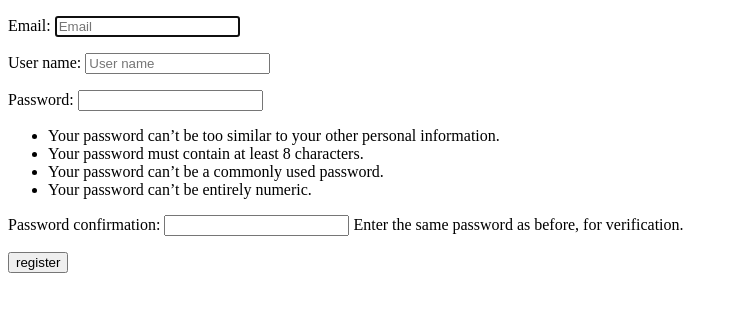
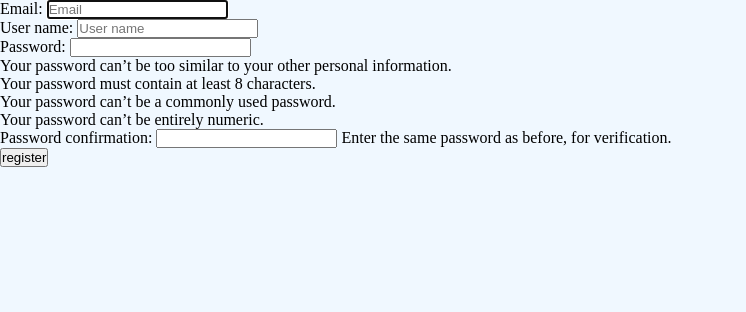
Before and after one commit to ckabah/cv_generator_app, a Django app: page /auth/register in a window 1280 px wide. Shown: the top 312 px of the page, without its empty margins (0-746 px from the left). Run offline with Django 4.2, Linux system fonts and the light colour scheme.

Commit message:
config static and media files

```diff
--- a/cv_generator_app/settings.py
+++ b/cv_generator_app/settings.py
@@ -117,7 +117,10 @@ USE_TZ = True
 # https://docs.djangoproject.com/en/4.1/howto/static-files/
 
 STATIC_URL = 'static/'
-
+STATICFILES_DIRS = [os.path.join(BASE_DIR, 'static/')]
+STATIC_ROOT = os.path.join(BASE_DIR, 'staticfiles')
+MEDIA_URL = '/media/'
+MEDIA_ROOT = os.path.join(BASE_DIR, 'media')
 # Default primary key field type
 # https://docs.djangoproject.com/en/4.1/ref/settings/#default-auto-field
 
--- a/cv_generator_app/urls.py
+++ b/cv_generator_app/urls.py
@@ -15,9 +15,14 @@ Including another URLconf
 """
 from django.contrib import admin
 from django.urls import path, include
+from django.conf.urls.static import static
+from django.conf import settings
 
 urlpatterns = [
     path('admin/', admin.site.urls),
     path('auth/', include('authentication.urls')),
     path('', include('cvgenerator.urls')),
 ]
+if settings.DEBUG:
+    urlpatterns += static(settings.MEDIA_URL , document_root = settings.MEDIA_ROOT)
+    urlpatterns += static(settings.STATIC_URL , document_root = settings.STATIC_ROOT)
--- /dev/null
+++ b/static/base.css
@@ -0,0 +1,10 @@
+*{
+    margin: 0;
+    padding: 0;
+}
+body{
+    background-color:aliceblue
+}
+h1{
+    color: coral;
+}
--- a/templates/base.html
+++ b/templates/base.html
@@ -1,3 +1,4 @@
+{% load static %}
 <!DOCTYPE html>
 <html>
     <head>
@@ -6,7 +7,7 @@
         <title></title>
         <meta name="description" content="">
         <meta name="viewport" content="width=device-width, initial-scale=1">
-        <link rel="stylesheet" href="">
+        <link rel="stylesheet" href="{% static 'base.css' %}">
     </head>
     <body>
         <div>
```
Also changed, not shown: authentication/tests/test_views.py (+2 -2 lines), cvgenerator/tests/test_views.py (+21 -1 lines).
